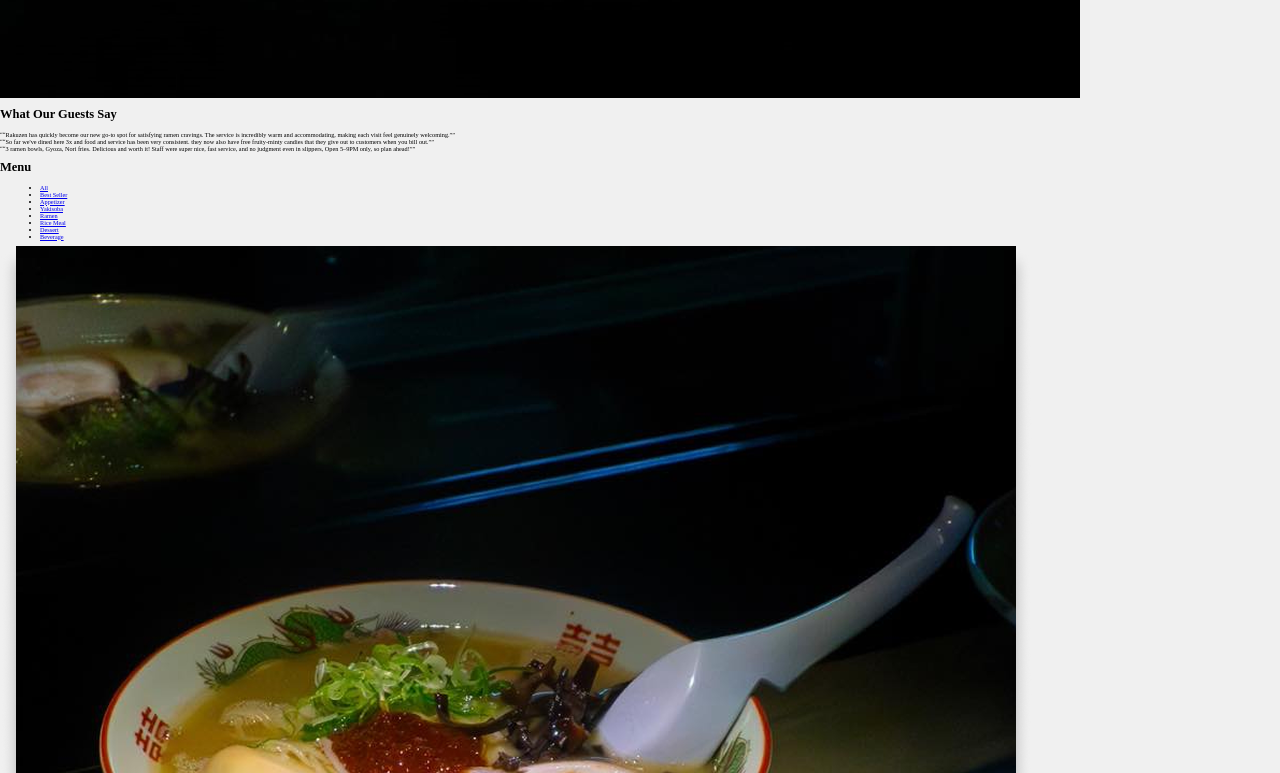
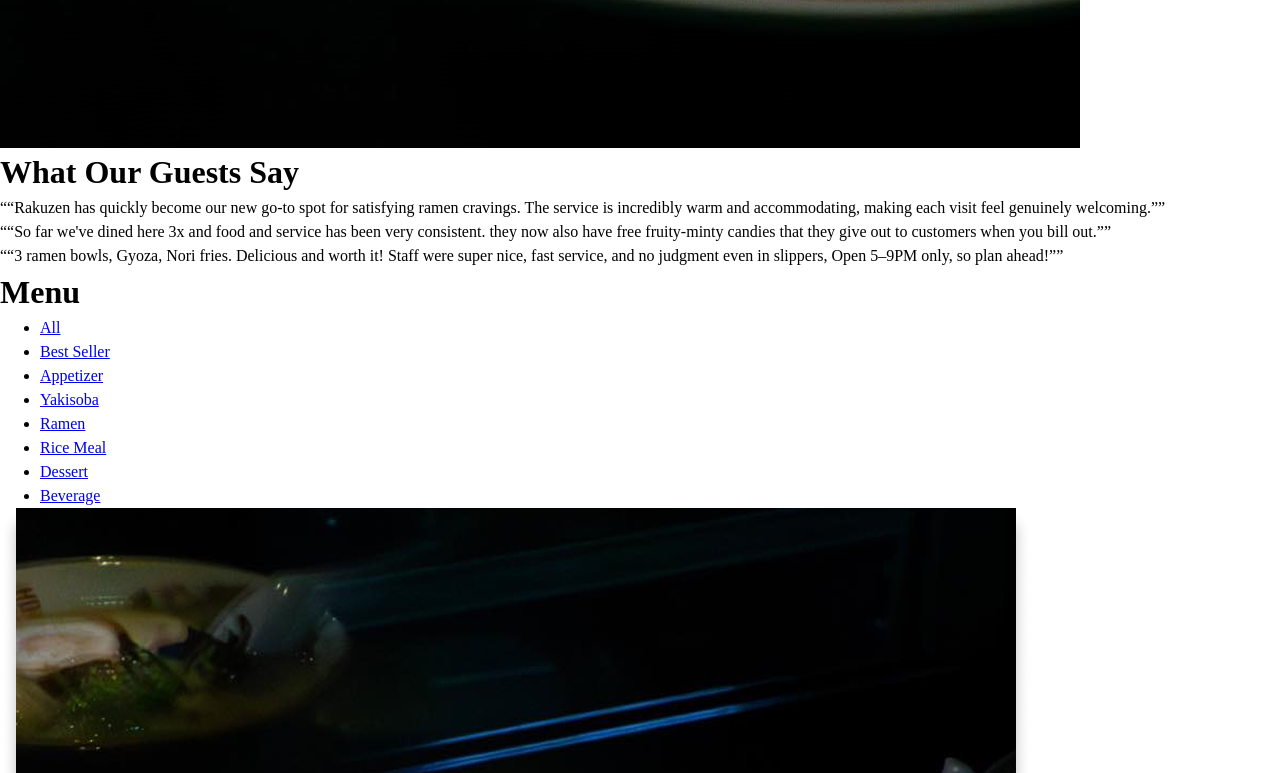
Before and after one commit to asurazur/odin-projects, a website built with webpack: page restaurant-page/src/template.html in a window 1280 px wide. Shown: the part 1267-2040 px from the top of the page. Built offline with nearby package versions, Linux system fonts and the light colour scheme.

Commit message:
fix: replace css reset

```diff
--- a/restaurant-page/src/styles.css
+++ b/restaurant-page/src/styles.css
@@ -1,11 +1,47 @@
-html, body {
-    margin: 0;
-    padding: 0;
-    background-color: #f0f0f0;
-    box-sizing: border-box;
-    font-size: 62.5%;
+/*
+  Josh's Custom CSS Reset
+  https://www.joshwcomeau.com/css/custom-css-reset/
+*/
+
+*, *::before, *::after {
+  box-sizing: border-box;
+}
+
+* {
+  margin: 0;
+}
+
+@media (prefers-reduced-motion: no-preference) {
+  html {
+    interpolate-size: allow-keywords;
+  }
 }
 
 body {
-    height: 100vh;
+  line-height: 1.5;
+  -webkit-font-smoothing: antialiased;
 }
+
+img, picture, video, canvas, svg {
+  display: block;
+  max-width: 100%;
+}
+
+input, button, textarea, select {
+  font: inherit;
+}
+
+p, h1, h2, h3, h4, h5, h6 {
+  overflow-wrap: break-word;
+}
+
+p {
+  text-wrap: pretty;
+}
+h1, h2, h3, h4, h5, h6 {
+  text-wrap: balance;
+}
+
+#root, #__next {
+  isolation: isolate;
+}
```
